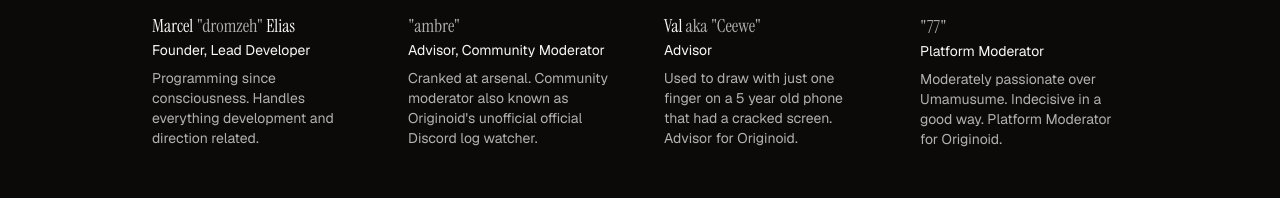
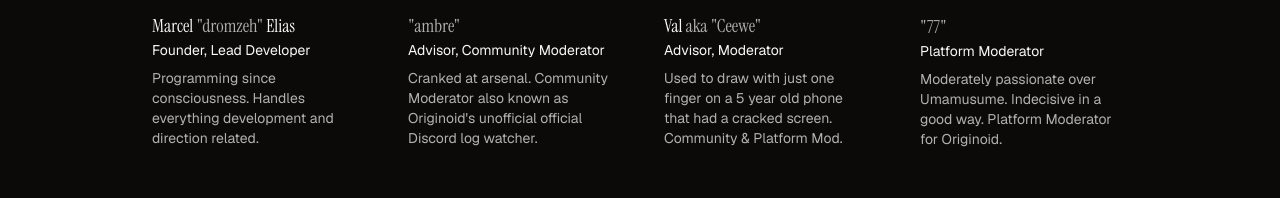
Before and after one commit to originoidco/ltd, a Next.js app: page / in a window 1280 px wide. Shown: the part 2941-3139 px from the top of the page. Built offline with nearby package versions, Linux system fonts and the light colour scheme.

Commit message:
fix: upd role

```diff
--- a/src/app/components/nav/team.tsx
+++ b/src/app/components/nav/team.tsx
@@ -29,16 +29,16 @@ const team = [
         nickname: "ambre",
         role: "Advisor, Community Moderator",
         description:
-            "Cranked at arsenal. Community moderator also known as Originoid's unofficial official Discord log watcher.",
+            "Cranked at arsenal. Community Moderator also known as Originoid's unofficial official Discord log watcher.",
         hasImg: true,
     },
     {
         firstName: "Val",
         nickname: "Ceewe",
-        role: "Advisor",
+        role: "Advisor, Moderator",
         hasImg: true,
         description:
-            "Used to draw with just one finger on a 5 year old phone that had a cracked screen. Advisor for Originoid.",
+            "Used to draw with just one finger on a 5 year old phone that had a cracked screen. Community & Platform Mod.",
     },
     {
         nickname: "77",
```
